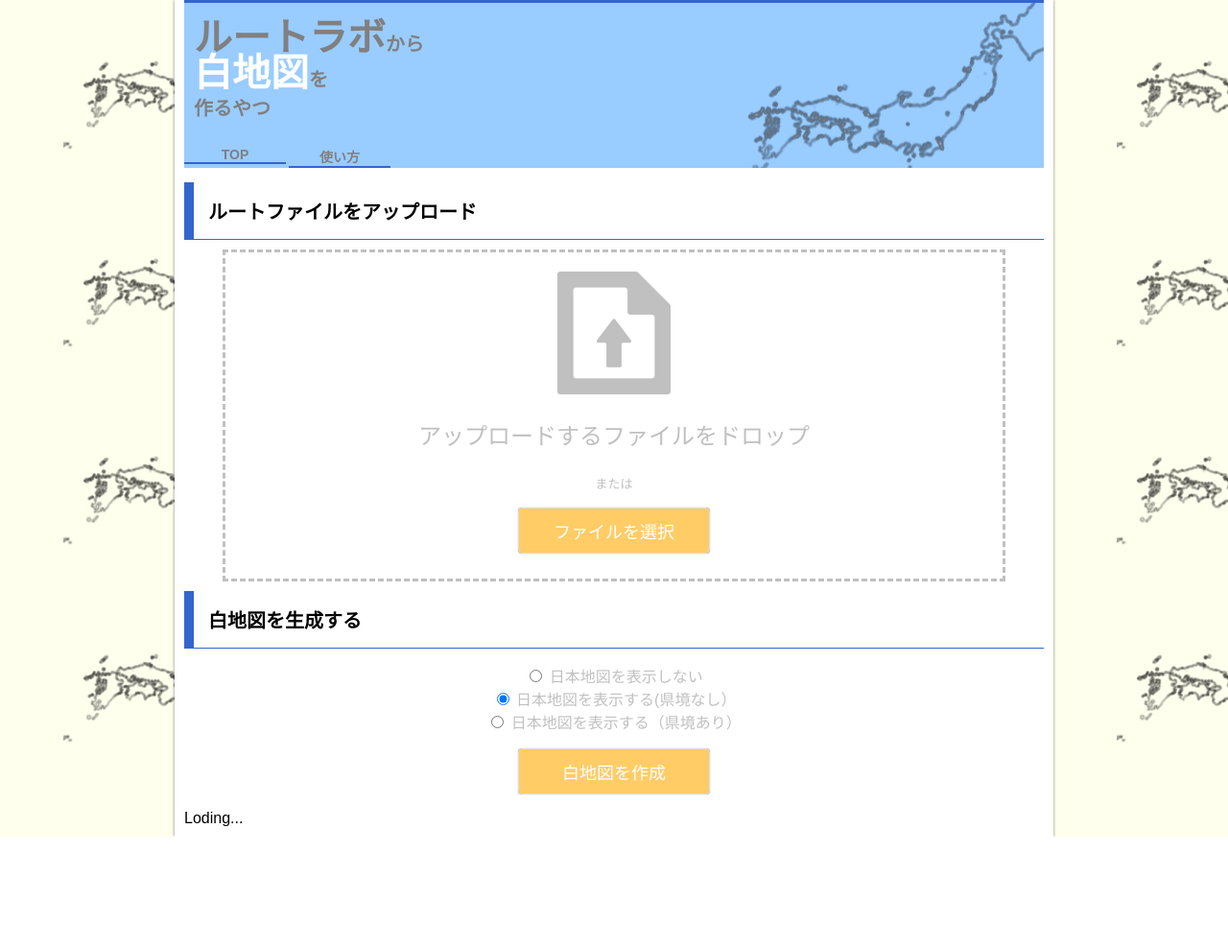
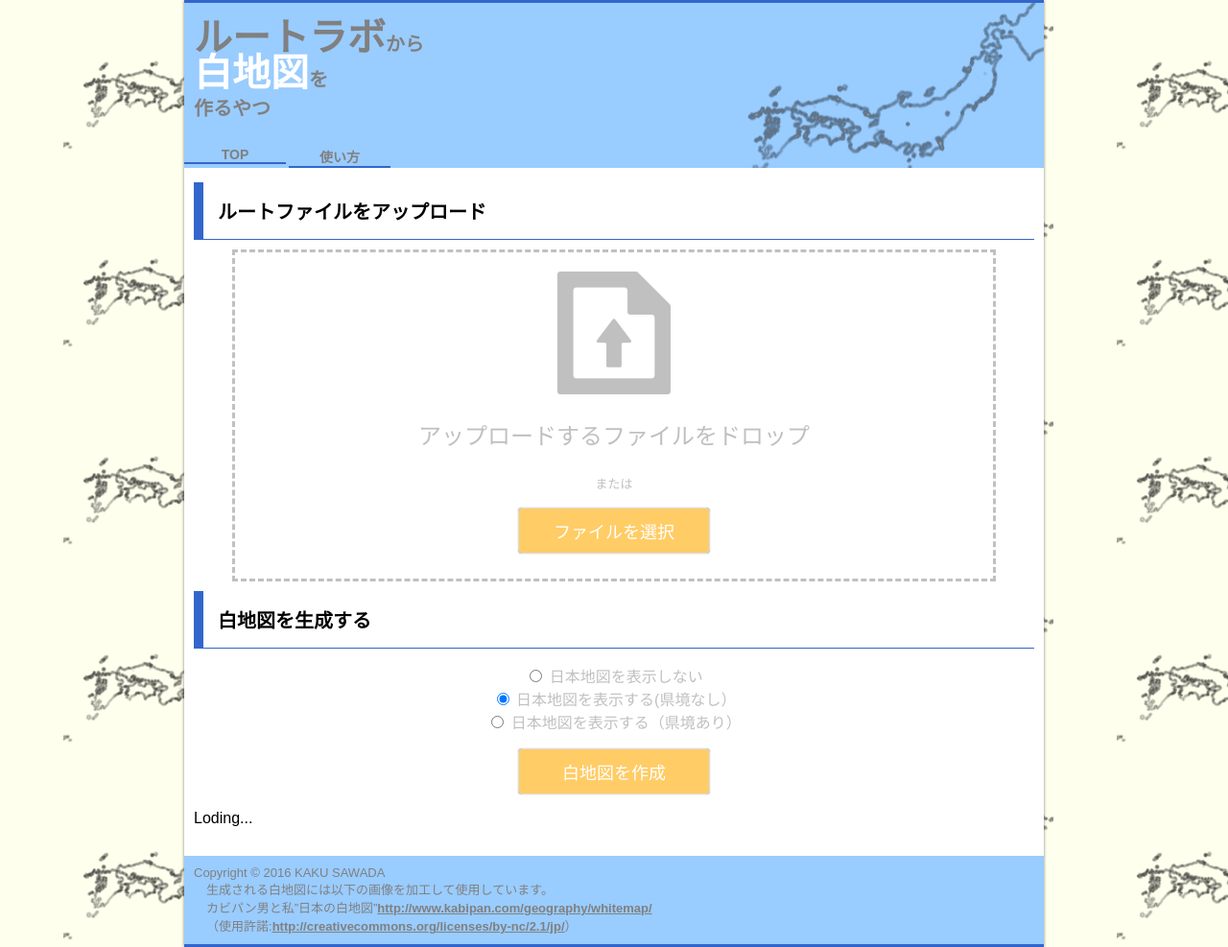
Before and after one commit to sawadakaku/whitemap, a Python web app: template app_whitemap/templates/index.html in a window 1280 px wide. Shown: the whole page at 96% size. Before the commit the page ends 872 px from the top, so only its background shows below. Run offline with Jinja, Linux system fonts and the light colour scheme; the template is opened without the code that fills it, so the values that code supplies are empty.

Commit message:
使い方のページとフッターを作成

```diff
--- a/app_whitemap/main.py
+++ b/app_whitemap/main.py
@@ -39,6 +39,10 @@ class UploadHandler(SessionEnabledHandler):
             route.kml = kml
             logging.info(arg)
             route.put()
+
+class HowToHandler(SessionEnabledHandler):
+    def get(self):
+        functions.dorender(self, '/howto.html')
 
 class WhitemapHandler(SessionEnabledHandler):
     def post(self):
@@ -86,6 +90,7 @@ config['webapp2_extras.sessions'] = {
 logging.getLogger().setLevel(logging.DEBUG)
 
 app = webapp2.WSGIApplication([('/upload', UploadHandler),
+                               ('/howto', HowToHandler),
                                ('/img-whitemap', WhitemapHandler),
                                ('/update', UpdateHandler),
                                ('/.*', MainPage),],
--- a/app_whitemap/static/glike.css
+++ b/app_whitemap/static/glike.css
@@ -14,7 +14,7 @@ html,body{
   width: 70%;
   min-height: 100%;
   margin: 0 auto;
-  padding: 0 10px 10px;
+  padding: 0;
   box-shadow: 0 0 3px rgba(0,0,0,0.5);
 }
 
@@ -28,12 +28,16 @@ html,body{
   background-image: url("/images/backgroundmap.png")
 }
 
+#main{
+    margin: 0 10px;
+}
+
 a{
   font-weight: bold;
 }
 
 a:link{
-  color: black;
+  color: gray;
 }
 
 a:visited{
@@ -42,7 +46,7 @@ a:visited{
 
 a:hover{
   text-decoration: none;
-  color: white;
+  color: black;
 }
 
 a:active{
@@ -172,3 +176,27 @@ input#btn-whitemap{
     border-color: #C0C0C0;
     border-style: dashed;
 }
+
+/*howtoページの画像用スタイル*/
+.photo{
+    display: block;
+    margin: 10px auto;
+    width: 600px;
+}
+
+#footer{
+  background-color: #99ccff;
+  border-bottom: 3px solid #36c;
+  height: auto;
+  margin: 0;
+  margin-top: 30px;
+  overflow: hidden;
+  padding: 10px;
+}
+
+#copyright{
+    font-size: small;
+    color: gray;
+    margin-left: 1em;
+    text-indent: -1em;
+}
--- a/app_whitemap/templates/_base.html
+++ b/app_whitemap/templates/_base.html
@@ -9,7 +9,7 @@
       <div id="header">
         <div id="title">
             <h1>
-              <a href="/index.html" class="selected">
+              <a href="/index" class="selected">
                   <span id="rootlab">ルートラボ</span>から<br/>
                   <span id="whitemap">白地図</span>を<br/>
                   <span id="making">作るやつ</span>
@@ -18,8 +18,8 @@
         </div> <!-- end title -->
         <div id="menu">
             <ul>
-                <li><a href="/index.html">TOP</a></li>
-                <li><a href="/howto.html">使い方</a></li>
+                <li><a href="/index">TOP</a></li>
+                <li><a href="/howto">使い方</a></li>
         </ul>
         </div><!-- end menu -->
       </div> <!--- end header -->
@@ -28,6 +28,14 @@
           Replace this
         {% endblock %}
       </div> <!--- end main -->
+      <div id="footer">
+        <div id="copyright">
+            Copyright © 2016 KAKU SAWADA<br/>
+            生成される白地図には以下の画像を加工して使用しています。<br/>
+            カビパン男と私”日本の白地図”<a href="http://www.kabipan.com/geography/whitemap/">http://www.kabipan.com/geography/whitemap/</a><br/>
+            （使用許諾:<a href="http://creativecommons.org/licenses/by-nc/2.1/jp/">http://creativecommons.org/licenses/by-nc/2.1/jp/</a>）
+        </div> <!-- end copyright -->
+      </div> <!-- end footer -->
     </div> <!-- end container -->
   </body>
 </html>
```
Also changed, not shown: app_whitemap/templates/howto.html (added, +23 -0 lines), app_whitemap/images/downfiles1.png (added), app_whitemap/images/downfiles2.png (added), app_whitemap/images/longroutes1.png (added), app_whitemap/images/makewhitemap1.png (added), app_whitemap/images/makewhitemap2.png (added), app_whitemap/images/uploadfiles1.png (added), app_whitemap/images/uploadfiles2.png (added), 1 other file.
